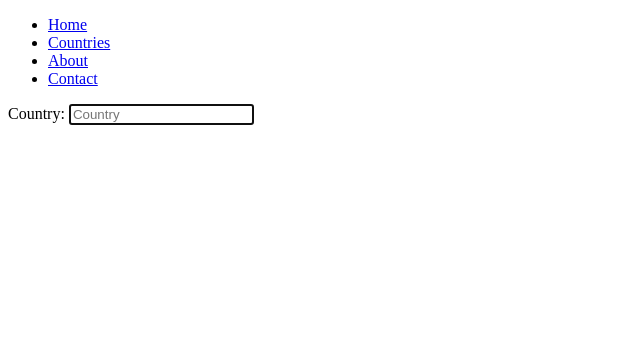
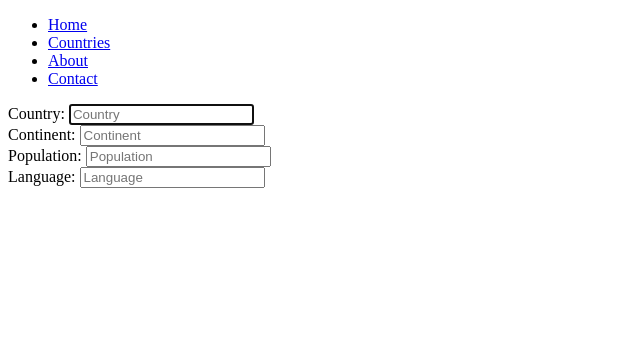
Before and after one commit to rosscondie/Python_Flask_Project, a Flask app: page /countries/new in a window 1280 px wide. Shown: the top 348 px of the page, without its empty margins (0-640 px from the left). Run offline with Flask 2, Linux system fonts and the light colour scheme.

Commit message:
added forms to countries/new.html

```diff
--- a/controllers/countries_controller.py
+++ b/controllers/countries_controller.py
@@ -1,6 +1,6 @@
 from flask import Flask, render_template, request, redirect
 from flask import Blueprint
-
+from models.country import Country
 import repositories.country_repository as country_repository
 import repositories.city_repository as city_repository
 
@@ -20,6 +20,18 @@ def countries():
 def new_country():
     return render_template("/countries/new.html")
 
+# CREATE
+# POST "/countries"
+@countries_blueprint.route("/countries", methods=['POST'])
+def create_country():
+    country_name = request.form['country_name']
+    country_continent = request.form['country_continent']
+    country_population = request.form['country_population']
+    country_language = request.form['country_language']
+    country = Country(country_name, country_continent, country_population, country_language)
+    country_repository.save(country)
+    return redirect("/countries")
+
 # SHOW
 # GET "/countries/<id>"
 @countries_blueprint.route("/countries/<id>")
--- a/templates/countries/index.html
+++ b/templates/countries/index.html
@@ -9,6 +9,9 @@
             <li>Population: {{ country.get_population() }}</li>
             <li>Language: {{ country.country_language }}</li>
         </div>
+        <div>
+            <p><a href="/countries/new">Add New Country</a></p>
+        </div>
     </div>
 {% endfor %}
 
--- a/templates/countries/new.html
+++ b/templates/countries/new.html
@@ -6,5 +6,19 @@
             <input type="text" id="country_name" name="country_name" placeholder="Country" required autofocus>
         </div>
 
+        <div>
+            <label for="country_continent">Continent:</label>
+            <input type="text" id="country_continent" name="country_continent" placeholder="Continent">
+        </div>
+
+        <div>
+            <label for="country_population">Population:</label>
+            <input type="text" id="country_population" name="country_population" placeholder="Population">
+        </div>
+        <div>
+            <label for="country_language">Language: </label>
+            <input type="text" id="country_language" name="country_language" placeholder="Language">
+        </div>
+
     </form>
 {% endblock  %}
```
Also changed, not shown: templates/countries/show.html (+8 -1 lines).
